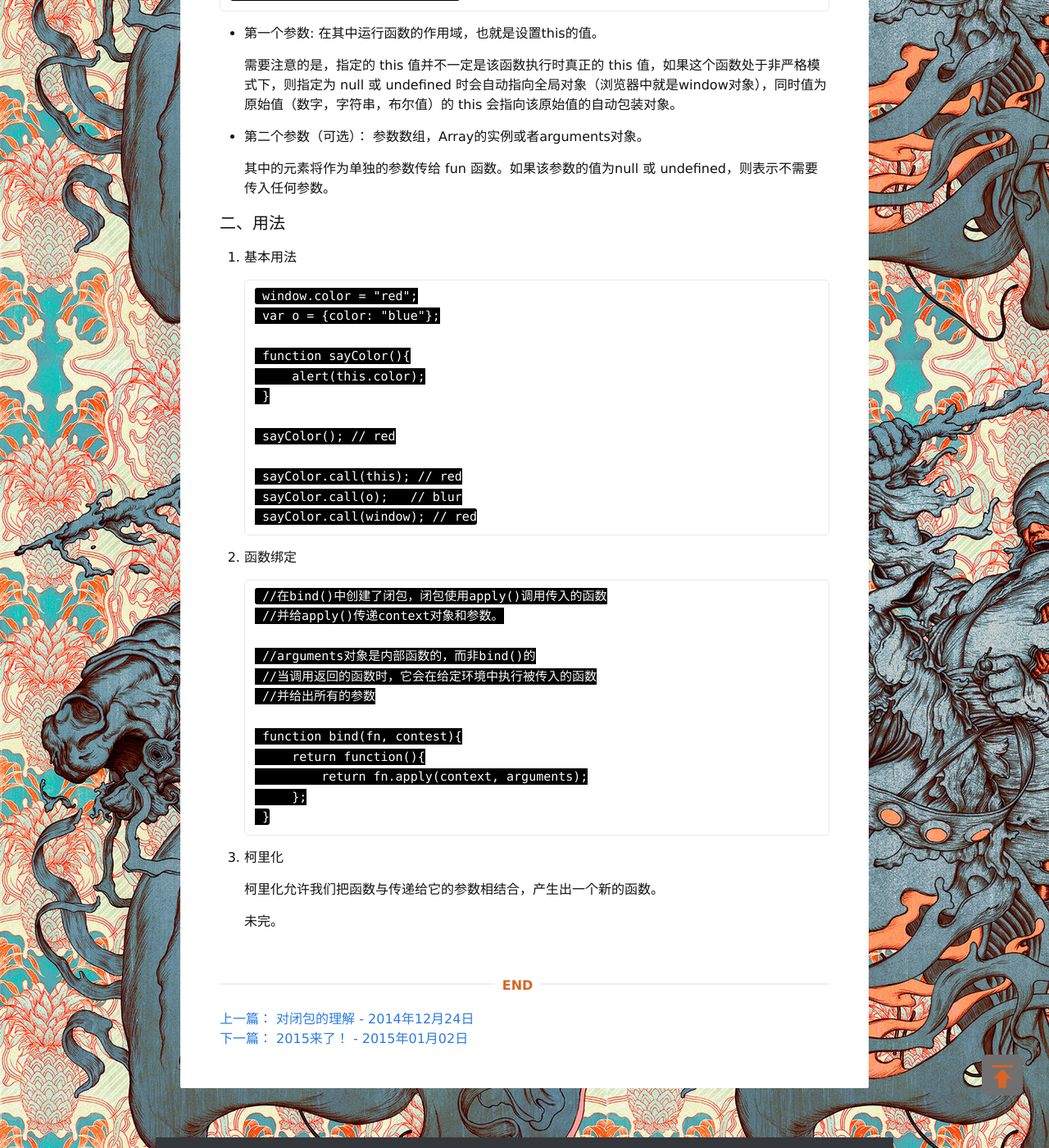
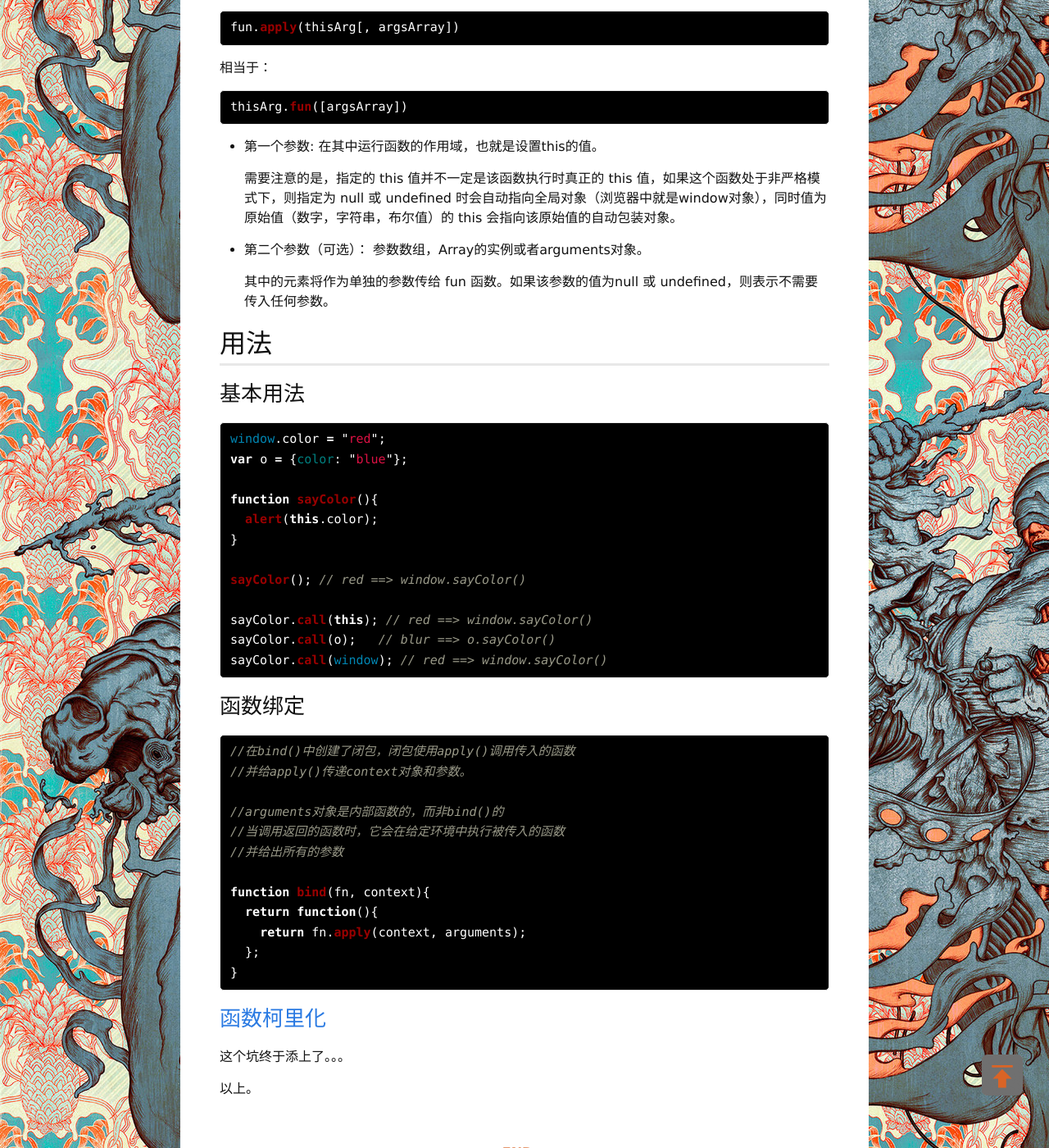
Before and after one commit to yanglh13/zzuieliyaoli.github.io, a Jekyll site: the page built from _posts/2014-12-29-JavaScript-apply.md, in a window 1280 px wide and 1400 px high, scrolled down 592 px. Shown: the whole window at 82% size. Built offline with Jekyll 4.4.1, drawn with Linux system fonts in a browser that asks for light colours; comment, search, counter and statistics services are not loaded; some of the changed text lies outside the part shown.

Commit message:
post edit

```diff
--- a/_posts/2014-12-29-JavaScript-apply.md
+++ b/_posts/2014-12-29-JavaScript-apply.md
@@ -6,15 +6,25 @@ categories: [javascript学习]
 ---
 写在前面的吐槽：头晕哦~每次跟`this`相关的知识点都是晕的一笔。本以为掌握了，但是看书发现大牛把`apply()`方法玩得太溜了，自己只得灰溜溜的总结一下，以期获得更深的理解和更高的提升。
 
-#### 一、基础知识
+##基础知识
 
 apply() 方法可以在使用一个指定的 this 值和一个参数数组（或类数组对象）的前提下调用某个函数或方法。也就是说：用于在特定的作用域中调用函数。实际上，等于设置函数体内`this`对象的值。**简而言之：切换函数的作用域**
 
 注:该方法的作用和 call() 方法类似，只有一个区别就是，call()方法接受的是若干个参数的列表，而apply()方法接受的是一个包含多个参数的数组（或类数组对象）。
 
-####语法
+##语法
+{% highlight JavaScript %}
 
-	fun.apply(thisArg[, argsArray])
+fun.apply(thisArg[, argsArray])
+
+{% endhighlight %}
+
+相当于：
+{% highlight JavaScript %}
+
+thisArg.fun([argsArray])
+
+{% endhighlight %}
 
 - 第一个参数: 在其中运行函数的作用域，也就是设置this的值。
 
@@ -25,41 +35,46 @@ apply() 方法可以在使用一个指定的 this 值和一个参数数组（或
 	其中的元素将作为单独的参数传给 fun 函数。如果该参数的值为null 或 undefined，则表示不需要传入任何参数。
 
 
-#### 二、用法
+##用法
 
-1. 基本用法
+###基本用法
+{% highlight JavaScript %}
 
-		window.color = "red";
-		var o = {color: "blue"};
+window.color = "red";
+var o = {color: "blue"};
 
-		function sayColor(){
-			alert(this.color);
-		}
+function sayColor(){
+  alert(this.color);
+}
 
-		sayColor(); // red
+sayColor(); // red ==> window.sayColor()
 
-		sayColor.call(this); // red
-		sayColor.call(o);   // blur
-		sayColor.call(window); // red
+sayColor.call(this); // red ==> window.sayColor()
+sayColor.call(o);   // blur ==> o.sayColor()
+sayColor.call(window); // red ==> window.sayColor()
 
+{% endhighlight %}
 
-2. 函数绑定
+###函数绑定
+{% highlight JavaScript %}
 
-		//在bind()中创建了闭包，闭包使用apply()调用传入的函数
-		//并给apply()传递context对象和参数。
+//在bind()中创建了闭包，闭包使用apply()调用传入的函数
+//并给apply()传递context对象和参数。
 
-		//arguments对象是内部函数的，而非bind()的
-		//当调用返回的函数时，它会在给定环境中执行被传入的函数
-		//并给出所有的参数
+//arguments对象是内部函数的，而非bind()的
+//当调用返回的函数时，它会在给定环境中执行被传入的函数
+//并给出所有的参数
 
-		function bind(fn, contest){
-			return function(){
-				return fn.apply(context, arguments);
-			};
-		}
+function bind(fn, context){
+  return function(){
+    return fn.apply(context, arguments);
+  };
+}
 
-3. 柯里化
+{% endhighlight %}
 
-	柯里化允许我们把函数与传递给它的参数相结合，产生出一个新的函数。
+###[函数柯里化](/../../../2014-12-30/function-curried.html)
 
-	未完。
+这个坑终于添上了。。。
+
+以上。
```
